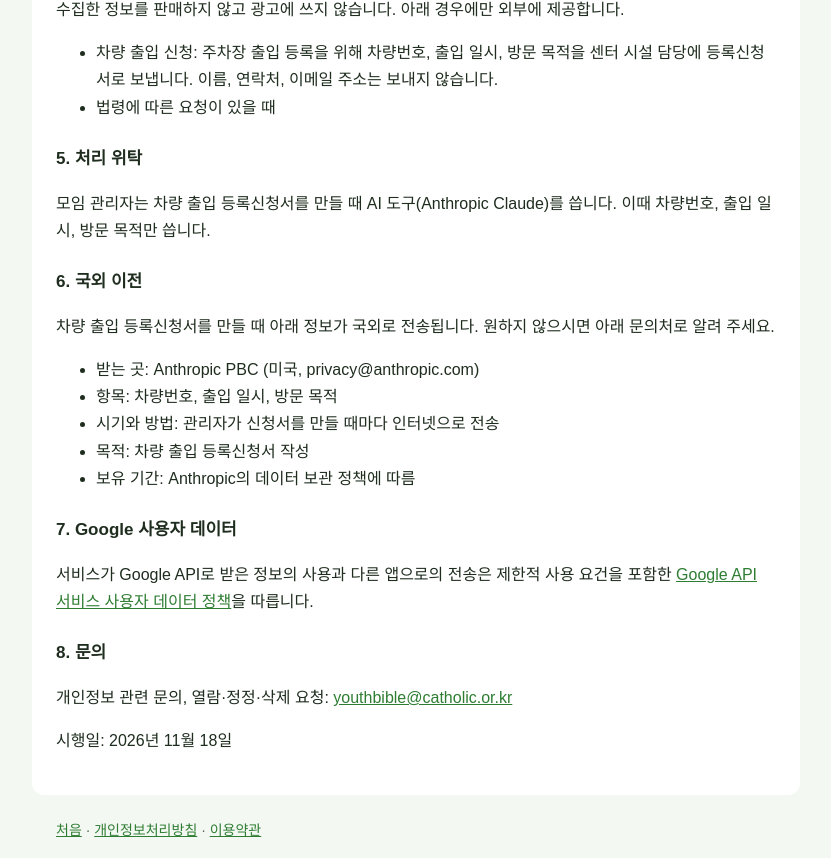
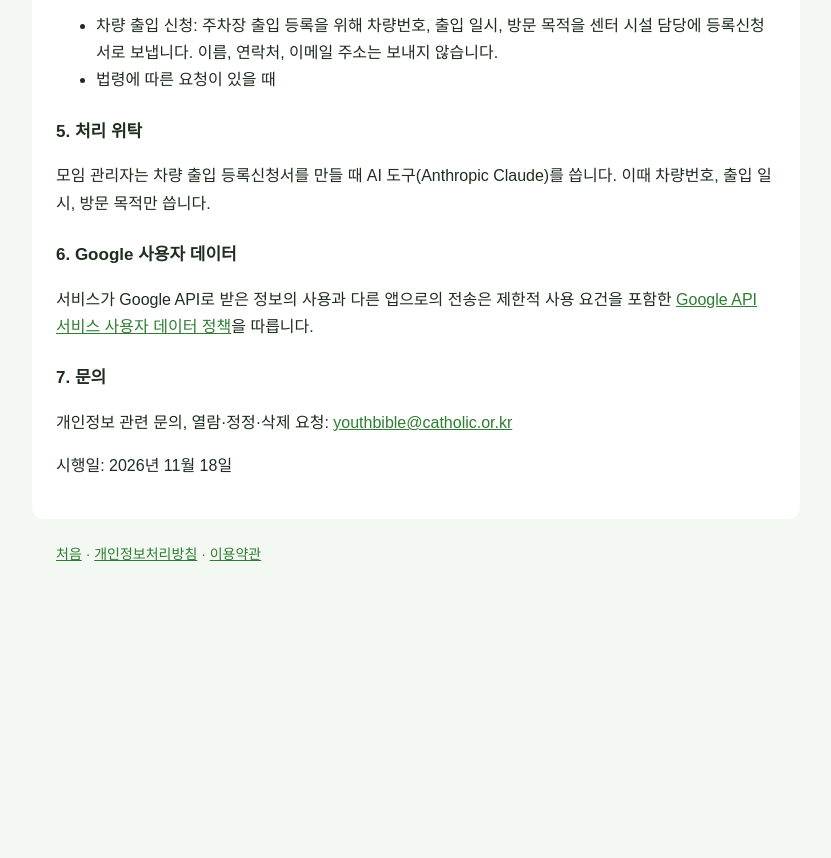
Before and after one commit to youthbible/youthbible.github.io, a plain HTML site: page privacy.html in a window 1280 px wide. Shown: the part 760-1618 px from the top of the page, without its empty margins (224-1055 px from the left). After the commit the page ends 1343 px from the top, so only its background shows below. Drawn offline with Linux system fonts and the light colour scheme.

Commit message:
개인정보처리방침: 보관 위치 문장·국외 이전 절 뺌 (토마스 님 결정)
Co-Authored-By: Claude Opus 5.5 <noreply@anthropic.com>
Claude-Session: https://claude.ai/code/session_01HB8aVBYLGGD8egZ7Cc14gv

```diff
--- a/privacy.html
+++ b/privacy.html
@@ -9,7 +9,7 @@
 <h2>2. 이용 목적</h2>
 <p>신청자 확인, 신청 접수와 처리, 처리 결과 안내 메일 발송, 센터 일정 관리, 차량 출입 등록에만 씁니다.</p>
 <h2>3. 저장과 보관</h2>
-<p>정보는 모임 관리자 Google 계정의 스프레드시트와 캘린더에 저장됩니다. 차량 출입 등록신청서(PDF)는 모임 사무실 저장 장치에, 센터로 보낸 메일은 모임 업무 메일함에 남습니다. 서비스 운영에 필요한 기간 동안 보관하며, 필요가 없어지면 관리자가 삭제합니다. 삭제를 원하시면 아래 문의처로 알려 주세요.</p>
+<p>정보는 모임 관리자 Google 계정의 스프레드시트와 캘린더에 저장됩니다. 서비스 운영에 필요한 기간 동안 보관하며, 필요가 없어지면 관리자가 삭제합니다. 삭제를 원하시면 아래 문의처로 알려 주세요.</p>
 <p>다시 로그인하지 않도록, 로그인한 브라우저에 로그인 유지 정보(이메일 주소가 담긴 서명 토큰, 30일)를 저장합니다. 브라우저의 사이트 데이터를 지우면 사라집니다.</p>
 <h2>4. 제3자 제공</h2>
 <p>수집한 정보를 판매하지 않고 광고에 쓰지 않습니다. 아래 경우에만 외부에 제공합니다.</p>
@@ -19,18 +19,9 @@
 </ul>
 <h2>5. 처리 위탁</h2>
 <p>모임 관리자는 차량 출입 등록신청서를 만들 때 AI 도구(Anthropic Claude)를 씁니다. 이때 차량번호, 출입 일시, 방문 목적만 씁니다.</p>
-<h2>6. 국외 이전</h2>
-<p>차량 출입 등록신청서를 만들 때 아래 정보가 국외로 전송됩니다. 원하지 않으시면 아래 문의처로 알려 주세요.</p>
-<ul>
-<li>받는 곳: Anthropic PBC (미국, privacy@anthropic.com)</li>
-<li>항목: 차량번호, 출입 일시, 방문 목적</li>
-<li>시기와 방법: 관리자가 신청서를 만들 때마다 인터넷으로 전송</li>
-<li>목적: 차량 출입 등록신청서 작성</li>
-<li>보유 기간: Anthropic의 데이터 보관 정책에 따름</li>
-</ul>
-<h2>7. Google 사용자 데이터</h2>
+<h2>6. Google 사용자 데이터</h2>
 <p>서비스가 Google API로 받은 정보의 사용과 다른 앱으로의 전송은 제한적 사용 요건을 포함한 <a href="https://developers.google.com/terms/api-services-user-data-policy">Google API 서비스 사용자 데이터 정책</a>을 따릅니다.</p>
-<h2>8. 문의</h2>
+<h2>7. 문의</h2>
 <p>개인정보 관련 문의, 열람·정정·삭제 요청: <a href="mailto:youthbible@catholic.or.kr">youthbible@catholic.or.kr</a></p>
 <p>시행일: 2026년 11월 18일</p>
 </main><footer><a href="./">처음</a> · <a href="privacy.html">개인정보처리방침</a> · <a href="terms.html">이용약관</a></footer></body></html>
```
